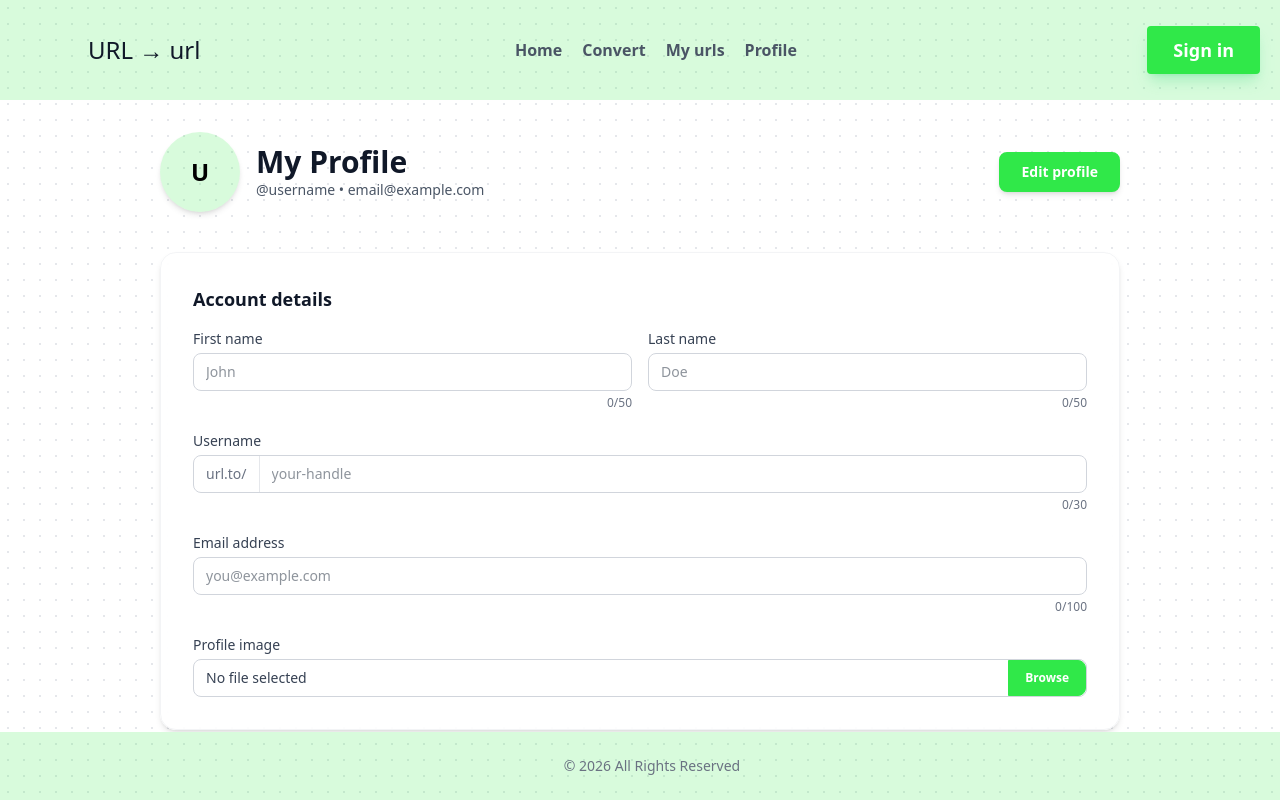
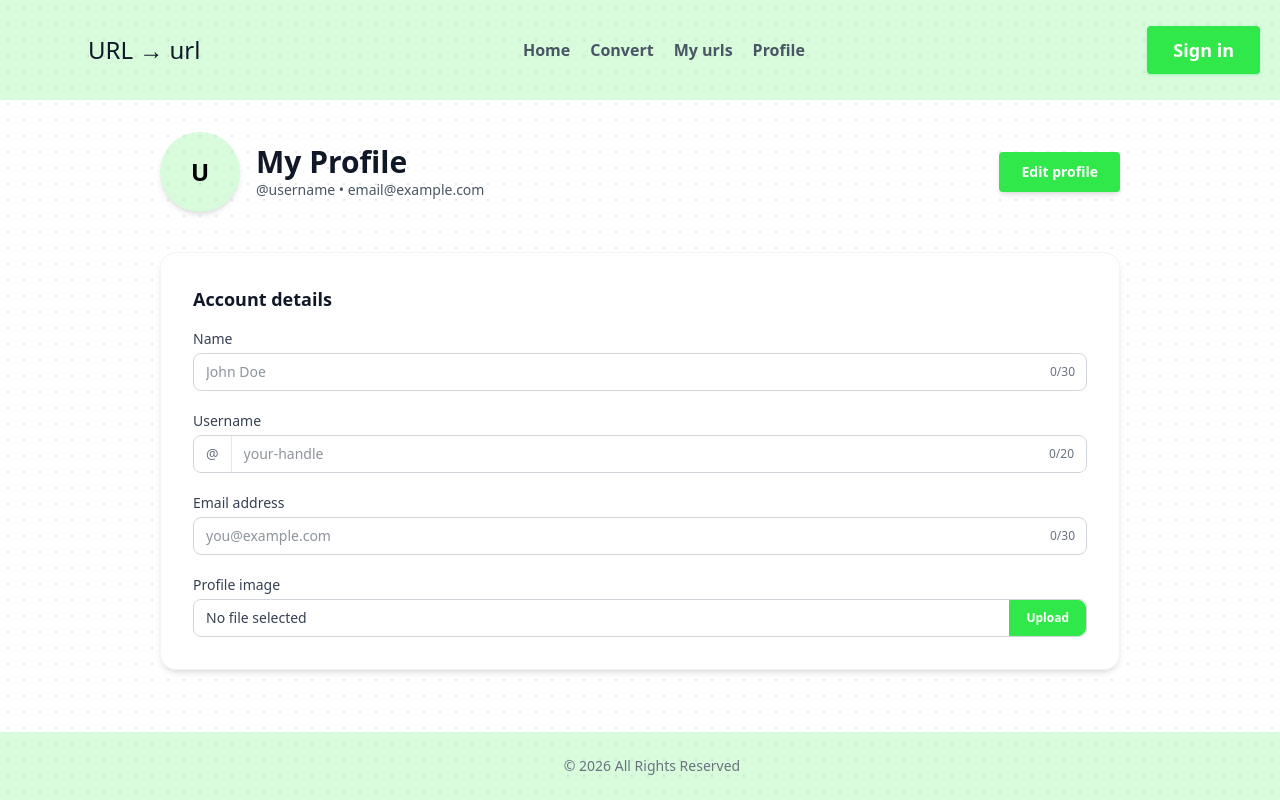
Before and after one commit to m-umer-iqbal/P24-Next-URL-to-url-Converter, a Next.js app: page /profile in a window 1280 px wide. Built offline with nearby package versions, Linux system fonts and the light colour scheme.

Commit message:
Refactor profile page to consolidate first and last name fields into a single name field, update character limits, and enhance input field styling. Modify sign-in page to redirect authenticated users to the profile page and update button labels for social sign-in options.

```diff
--- a/app/profile/page.js
+++ b/app/profile/page.js
@@ -4,8 +4,7 @@ import React, { useRef, useState } from 'react'
 
 const Profile = () => {
     const [avatarName, setAvatarName] = useState('')
-    const [firstName, setFirstName] = useState('')
-    const [lastName, setLastName] = useState('')
+    const [name, setName] = useState('')
     const [username, setUsername] = useState('')
     const [email, setEmail] = useState('')
     const [editing, setEditing] = useState(false)
@@ -14,10 +13,9 @@ const Profile = () => {
 
     // Character limits
     const limits = {
-        firstName: 50,
-        lastName: 50,
-        username: 30,
-        email: 100,
+        name: 30,
+        username: 20,
+        email: 30,
     }
 
     const handleAvatarChange = (event) => {
@@ -52,7 +50,7 @@ const Profile = () => {
                             </p>
                         </div>
                     </div>
-                    {!editing && (<button className="inline-flex items-center text-sm font-semibold text-white bg-[#30e849] border-2 border-[#30e849] py-2 px-5 rounded-lg shadow-md hover:bg-black hover:border-black transition-all duration-300 cursor-pointer" onClick={() => setEditing(true)}>
+                    {!editing && (<button className="inline-flex items-center text-sm font-semibold text-white bg-[#30e849] border-2 border-[#30e849] py-2 px-5 rounded shadow-md hover:bg-black hover:border-black transition-all duration-300 cursor-pointer" onClick={() => setEditing(true)}>
                         Edit profile
                     </button>
                     )}
@@ -64,40 +62,23 @@ const Profile = () => {
                         <h2 className="text-lg font-semibold text-gray-900 mb-4">Account details</h2>
 
                         <form className="space-y-5">
-                            <div className="grid gap-4 sm:grid-cols-2">
                             <div>
-                                    <label htmlFor="firstName" className="block text-sm font-medium text-gray-700 mb-1">
-                                        First name
+                                <label htmlFor="name" className="block text-sm font-medium text-gray-700 mb-1">
+                                    Name
                                 </label>
+                                <div className="relative">
                                     <input
-                                        id="firstName"
+                                        id="name"
                                         type="text"
-                                        placeholder="John"
-                                        value={firstName}
-                                        onChange={(e) => setFirstName(e.target.value)}
-                                        maxLength={limits.firstName}
-                                        className="w-full rounded-lg border border-gray-300 bg-white/70 px-3 py-2 text-sm outline-none focus:border-[#30e849] focus:ring-2 focus:ring-[#30e84930] transition-colors"
+                                        placeholder="John Doe"
+                                        value={name}
+                                        onChange={(e) => setName(e.target.value)}
+                                        maxLength={limits.name}
+                                        className="w-full rounded-lg border border-gray-300 bg-white/70 px-3 py-2 pr-16 text-sm outline-none focus:border-[#30e849] focus:ring-2 focus:ring-[#30e84930] transition-colors"
                                     />
-                                    <p className="text-xs text-gray-500 mt-1 text-right">
-                                        {firstName.length}/{limits.firstName}
-                                    </p>
-                                </div>
-                                <div>
-                                    <label htmlFor="lastName" className="block text-sm font-medium text-gray-700 mb-1">
-                                        Last name
-                                    </label>
-                                    <input
-                                        id="lastName"
-                                        type="text"
-                                        placeholder="Doe"
-                                        value={lastName}
-                                        onChange={(e) => setLastName(e.target.value)}
-                                        maxLength={limits.lastName}
-                                        className="w-full rounded-lg border border-gray-300 bg-white/70 px-3 py-2 text-sm outline-none focus:border-[#30e849] focus:ring-2 focus:ring-[#30e84930] transition-colors"
-                                    />
-                                    <p className="text-xs text-gray-500 mt-1 text-right">
-                                        {lastName.length}/{limits.lastName}
-                                    </p>
+                                    <span className="absolute right-3 top-1/2 -translate-y-1/2 text-xs text-gray-500 pointer-events-none">
+                                        {name.length}/{limits.name}
+                                    </span>
                                 </div>
                             </div>
 
@@ -105,9 +86,9 @@ const Profile = () => {
                                 <label htmlFor="username" className="block text-sm font-medium text-gray-700 mb-1">
                                     Username
                                 </label>
-                                <div className="flex rounded-lg border border-gray-300 bg-white/70 focus-within:border-[#30e849] focus-within:ring-2 focus-within:ring-[#30e84930] transition-colors">
+                                <div className="flex rounded-lg border border-gray-300 bg-white/70 focus-within:border-[#30e849] focus-within:ring-2 focus-within:ring-[#30e84930] transition-colors relative">
                                     <span className="inline-flex items-center px-3 text-sm text-gray-500 border-r border-gray-200">
-                                        url.to/
+                                        @
                                     </span>
                                     <input
                                         id="username"
@@ -116,18 +97,19 @@ const Profile = () => {
                                         value={username}
                                         onChange={(e) => setUsername(e.target.value)}
                                         maxLength={limits.username}
-                                        className="w-full px-3 py-2 text-sm outline-none bg-transparent"
+                                        className="w-full px-3 py-2 pr-16 text-sm outline-none bg-transparent"
                                     />
+                                    <span className="absolute right-3 top-1/2 -translate-y-1/2 text-xs text-gray-500 pointer-events-none">
+                                        {username.length}/{limits.username}
+                                    </span>
                                 </div>
-                                <p className="text-xs text-gray-500 mt-1 text-right">
-                                    {username.length}/{limits.username}
-                                </p>
                             </div>
 
                             <div>
                                 <label htmlFor="email" className="block text-sm font-medium text-gray-700 mb-1">
                                     Email address
                                 </label>
+                                <div className="relative">
                                     <input
                                         id="email"
                                         type="email"
@@ -135,11 +117,12 @@ const Profile = () => {
                                         value={email}
                                         onChange={(e) => setEmail(e.target.value)}
                                         maxLength={limits.email}
-                                    className="w-full rounded-lg border border-gray-300 bg-white/70 px-3 py-2 text-sm outline-none focus:border-[#30e849] focus:ring-2 focus:ring-[#30e84930] transition-colors"
+                                        className="w-full rounded-lg border border-gray-300 bg-white/70 px-3 py-2 pr-16 text-sm outline-none focus:border-[#30e849] focus:ring-2 focus:ring-[#30e84930] transition-colors"
                                     />
-                                <p className="text-xs text-gray-500 mt-1 text-right">
+                                    <span className="absolute right-3 top-1/2 -translate-y-1/2 text-xs text-gray-500 pointer-events-none">
                                         {email.length}/{limits.email}
-                                </p>
+                                    </span>
+                                </div>
                             </div>
 
                             <div>
@@ -159,7 +142,7 @@ const Profile = () => {
                                         onClick={triggerAvatarPicker}
                                         className="inline-flex items-center rounded-lg rounded-l-none px-4 py-2 text-xs font-semibold text-white bg-[#30e849] border border-[#30e849] hover:bg-black hover:border-black transition-colors cursor-pointer"
                                     >
-                                        Browse
+                                        Upload
                                     </button>
                                 </div>
                                 <input
@@ -175,13 +158,13 @@ const Profile = () => {
                                 <div className="flex flex-wrap items-center gap-3 pt-2">
                                     <button
                                         type="button"
-                                        className="inline-flex items-center justify-center rounded-lg bg-[#30e849] px-5 py-2 text-sm font-semibold text-white shadow-md hover:bg-black hover:border-black border-2 border-[#30e849] transition-all duration-300 cursor-pointer" onClick={() => setEditing(false)}
+                                        className="inline-flex items-center justify-center rounded bg-[#30e849] px-5 py-2 text-sm font-semibold text-white shadow-md hover:bg-black hover:border-black border-2 border-[#30e849] transition-all duration-300 cursor-pointer" onClick={() => setEditing(false)}
                                     >
                                         Save changes
                                     </button>
                                     <button
                                         type="button"
-                                        className="inline-flex items-center justify-center rounded-lg border border-gray-300 px-4 py-2 text-sm font-medium text-gray-700 hover:bg-gray-100 transition-colors cursor-pointer" onClick={() => setEditing(false)}
+                                        className="inline-flex items-center justify-center rounded border border-gray-300 px-4 py-2 text-sm font-medium text-gray-700 hover:bg-gray-100 transition-colors cursor-pointer" onClick={() => setEditing(false)}
                                     >
                                         Cancel
                                     </button>
--- a/app/signin/page.js
+++ b/app/signin/page.js
@@ -1,11 +1,16 @@
 'use client'
 
 import React from 'react'
-import Link from "next/link"
 import { useSession, signIn } from "next-auth/react"
+import { redirect } from "next/navigation"
 
 const SignUp = () => {
     const { data: session, status } = useSession()
+
+    if (status === "authenticated") {
+        console.log(session)
+        redirect("/profile")
+    }
 
     return (
         <div className="flex flex-col justify-center items-center gap-6 mt-20">
@@ -38,7 +43,7 @@ const SignUp = () => {
                             </g>
                         </g>
                     </svg>
-                    <span>Sign up with Google</span>
+                    <span>Continue with Google</span>
                 </button>
 
 
@@ -55,7 +60,7 @@ const SignUp = () => {
                                 </path>
                             </g>
                         </g>
-                    </svg> <span>Sign up with LinkedIn</span>
+                    </svg> <span>Continue with LinkedIn</span>
                 </button>
 
                 <button onClick={() => signIn("facebook")}
@@ -73,7 +78,7 @@ const SignUp = () => {
                         </g>
                     </svg>
 
-                    <span>Sign up with Facebook</span>
+                    <span>Continue with Facebook</span>
                 </button>
 
 
@@ -97,7 +102,7 @@ const SignUp = () => {
                         </g>
                     </svg>
 
-                    <span>Sign up with Github</span>
+                    <span>Continue with Github</span>
                 </button>
             </div>
         </div>
--- a/components/Header.js
+++ b/components/Header.js
@@ -1,5 +1,6 @@
 import React from 'react'
 import Link from "next/link"
+
 const Header = () => {
     return (
         <header className="text-gray-600 body-font w-full bg-[#30e84930]">
@@ -22,7 +23,7 @@ const Header = () => {
                 </nav>
                 <div className="flex justify-center items-center gap-2">
                     <Link href={"/signin"}>
-                        <button className="ml-4 inline-flex items-center text-white bg-[#30e849] border-2 border-[#30e849] py-2 px-6 focus:outline-none hover:bg-black hover:border-black transition-all duration-300 ease-in-out rounded text-lg cursor-pointer font-semibold shadow-lg shadow-green-500/20">
+                        <button className="inline-flex items-center text-white bg-[#30e849] border-2 border-[#30e849] py-2 px-6 focus:outline-none hover:bg-black hover:border-black transition-all duration-300 ease-in-out rounded text-lg cursor-pointer font-semibold shadow shadow-green-500/20">
                             Sign in
                         </button>
                     </Link>
```
Lines whose indentation alone changed are shown as unchanged.
